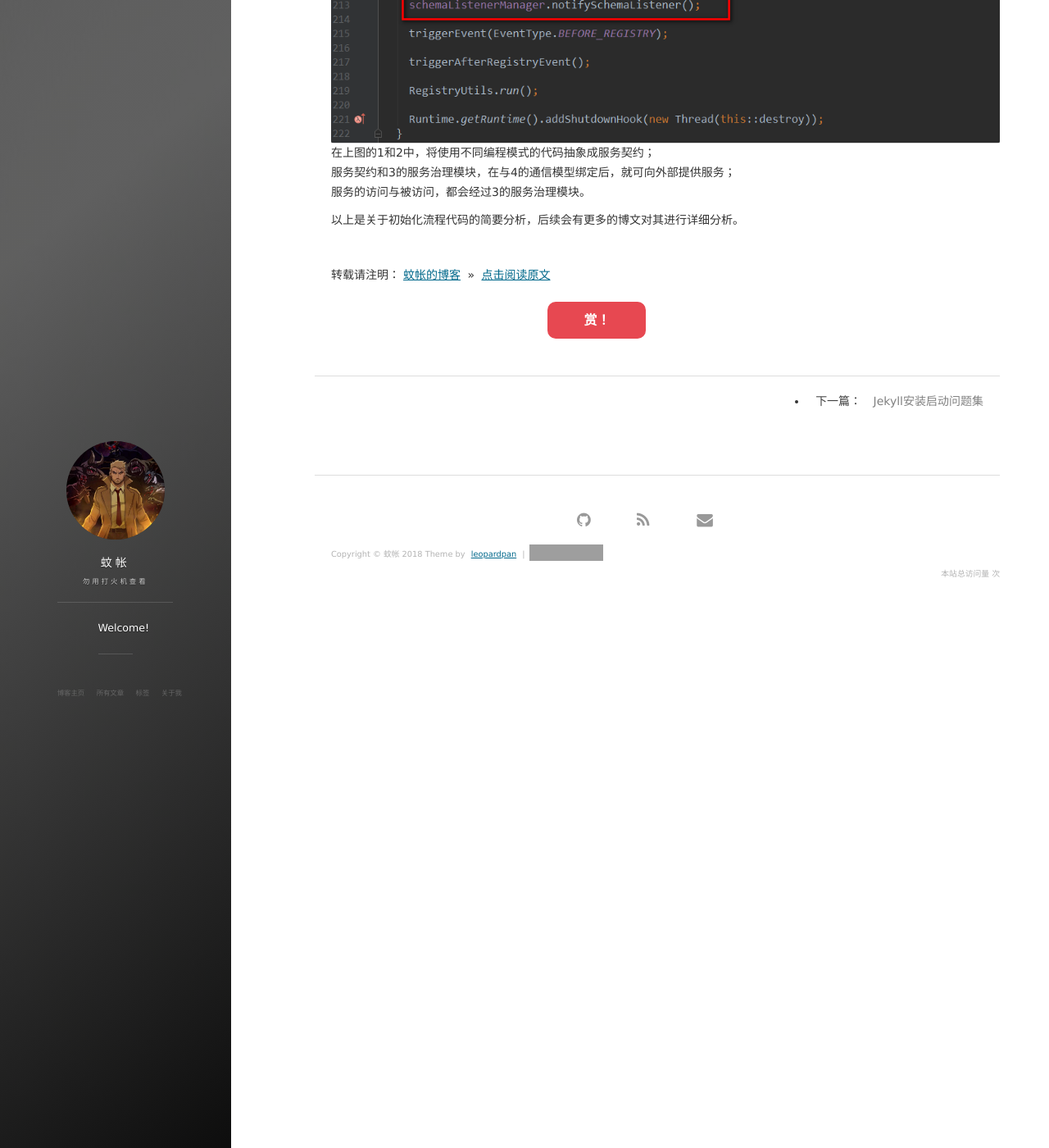
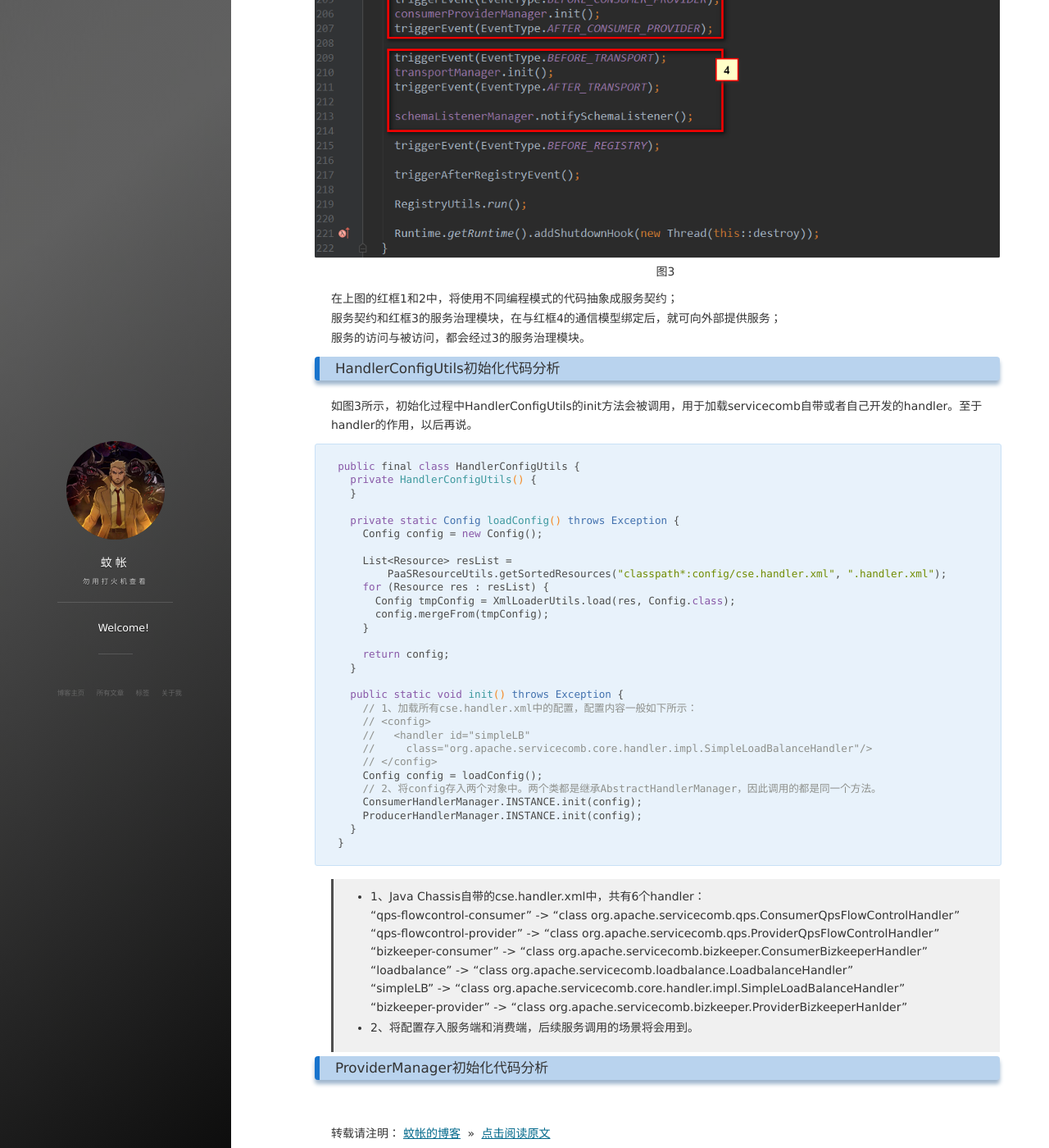
Before and after one commit to NevilleYeung/NevilleYeung.github.io, a Jekyll site: the page built from _posts/2018-07-15-ServiceComb-CodeAnalysis-JavaChassis-startup.md, in a window 1280 px wide and 1400 px high, scrolled down 4215 px. Shown: the whole window at 82% size. Built offline with Jekyll 4.4.1, drawn with Linux system fonts in a browser that asks for light colours; nearby versions of some CDN libraries; comment, search, counter and statistics services are not loaded; some of the changed text lies outside the part shown; grey boxes are pictures that could not be loaded.

Commit message:
Java Chassis启动流程分析
handler初始化分析；
修正_config.yml的新版本适配告警信息。

````diff
--- a/_config.yml
+++ b/_config.yml
@@ -63,6 +63,6 @@ nav:
 
 
 # Pagination
-gems: [jekyll-paginate,jekyll-sitemap]
+plugins: [jekyll-paginate,jekyll-sitemap]
 paginate: 20
 paginate_path: "page/:num/"
--- a/_posts/2018-07-15-ServiceComb-CodeAnalysis-JavaChassis-startup.md
+++ b/_posts/2018-07-15-ServiceComb-CodeAnalysis-JavaChassis-startup.md
@@ -13,8 +13,8 @@ ServiceComb是华为开源的微服务框架，目前已发布第一个Apache孵
 ### 概述
 
 从 [Java Chassis官方文档](https://huaweicse.github.io/servicecomb-java-chassis-doc/zh_CN/) 可以了解到，Java Chassis其实是一个用于快速构建微服务的JAVA SDK。
-如下图，我们可以将其4大模块理解为，【编程模型】将代码抽象为【服务契约】，以不同的【通信模型】提供带有【服务治理】功能的服务。
-<img src="/images/posts/ServiceComb-CodeAnalysis-JavaChassis-startup/architecture.png" alt="Java Chassis架构" />
+如下图1，我们可以将其4大模块理解为，【编程模型】将代码抽象为【服务契约】，以不同的【通信模型】提供带有【服务治理】功能的服务。
+<div style="text-align:center"><img src="/images/posts/ServiceComb-CodeAnalysis-JavaChassis-startup/architecture.png" alt="Java Chassis架构" /><p>图1</p></div>
 话不多说，接下来我们要以一个 [官方demo](https://github.com/apache/incubator-servicecomb-java-chassis/tree/1.0.0-mX/demo/demo-pojo) 为入口，走读分析其代码。
 
 
@@ -44,7 +44,7 @@ Log4jUtils.init()和BeanUtils.init()先后完成了日志和服务的初始化
 
 1、实例化上下文对象
 BeanUtils.init()方法会实例化spring的ClassPathXmlApplicationContext对象，并加载所有jar包中以【.bean.xml】结尾的文件。
-<img src="/images/posts/ServiceComb-CodeAnalysis-JavaChassis-startup/BeansUtils.png" alt="BeansUtils" />
+<div style="text-align:center"><img src="/images/posts/ServiceComb-CodeAnalysis-JavaChassis-startup/BeansUtils.png" alt="BeansUtils" /><p>图2</p></div>
 如果不了解ClassPathXmlApplicationContext的具体作用，可以Google。
 
 2、spring容器触发事件
@@ -166,12 +166,61 @@ public class CseApplicationListener
 ```
 
 由此我们可以先简单地将这些代码与各模块对应起来。
-<img src="/images/posts/ServiceComb-CodeAnalysis-JavaChassis-startup/architecture&code.png" alt="architecture&code" />
-在上图的1和2中，将使用不同编程模式的代码抽象成服务契约；
-服务契约和3的服务治理模块，在与4的通信模型绑定后，就可向外部提供服务；
+<div style="text-align:center"><img src="/images/posts/ServiceComb-CodeAnalysis-JavaChassis-startup/architecture&code.png" alt="architecture&code" /><p>图3</p></div>
+在上图的红框1和2中，将使用不同编程模式的代码抽象成服务契约；
+服务契约和红框3的服务治理模块，在与红框4的通信模型绑定后，就可向外部提供服务；
 服务的访问与被访问，都会经过3的服务治理模块。
 
-以上是关于初始化流程代码的简要分析，后续会有更多的博文对其进行详细分析。
+
+### HandlerConfigUtils初始化代码分析
+
+如图3所示，初始化过程中HandlerConfigUtils的init方法会被调用，用于加载servicecomb自带或者自己开发的handler。至于handler的作用，以后再说。
+```
+public final class HandlerConfigUtils {
+  private HandlerConfigUtils() {
+  }
+
+  private static Config loadConfig() throws Exception {
+    Config config = new Config();
+
+    List<Resource> resList =
+        PaaSResourceUtils.getSortedResources("classpath*:config/cse.handler.xml", ".handler.xml");
+    for (Resource res : resList) {
+      Config tmpConfig = XmlLoaderUtils.load(res, Config.class);
+      config.mergeFrom(tmpConfig);
+    }
+
+    return config;
+  }
+
+  public static void init() throws Exception {
+    // 1、加载所有cse.handler.xml中的配置，配置内容一般如下所示：
+    // <config>
+    //   <handler id="simpleLB"
+    //     class="org.apache.servicecomb.core.handler.impl.SimpleLoadBalanceHandler"/>
+    // </config>
+    Config config = loadConfig();
+    // 2、将config存入两个对象中。两个类都是继承AbstractHandlerManager，因此调用的都是同一个方法。
+    ConsumerHandlerManager.INSTANCE.init(config);
+    ProducerHandlerManager.INSTANCE.init(config);
+  }
+}
+```
+
+>* 1、Java Chassis自带的cse.handler.xml中，共有6个handler：
+"qps-flowcontrol-consumer" -> "class org.apache.servicecomb.qps.ConsumerQpsFlowControlHandler"
+"qps-flowcontrol-provider" -> "class org.apache.servicecomb.qps.ProviderQpsFlowControlHandler"
+"bizkeeper-consumer" -> "class org.apache.servicecomb.bizkeeper.ConsumerBizkeeperHandler"
+"loadbalance" -> "class org.apache.servicecomb.loadbalance.LoadbalanceHandler"
+"simpleLB" -> "class org.apache.servicecomb.core.handler.impl.SimpleLoadBalanceHandler"
+"bizkeeper-provider" -> "class org.apache.servicecomb.bizkeeper.ProviderBizkeeperHanlder"
+>* 2、将配置存入服务端和消费端，后续服务调用的场景将会用到。
+
+### ProviderManager初始化代码分析
+
+
+
+
 
 <br>
 
````
